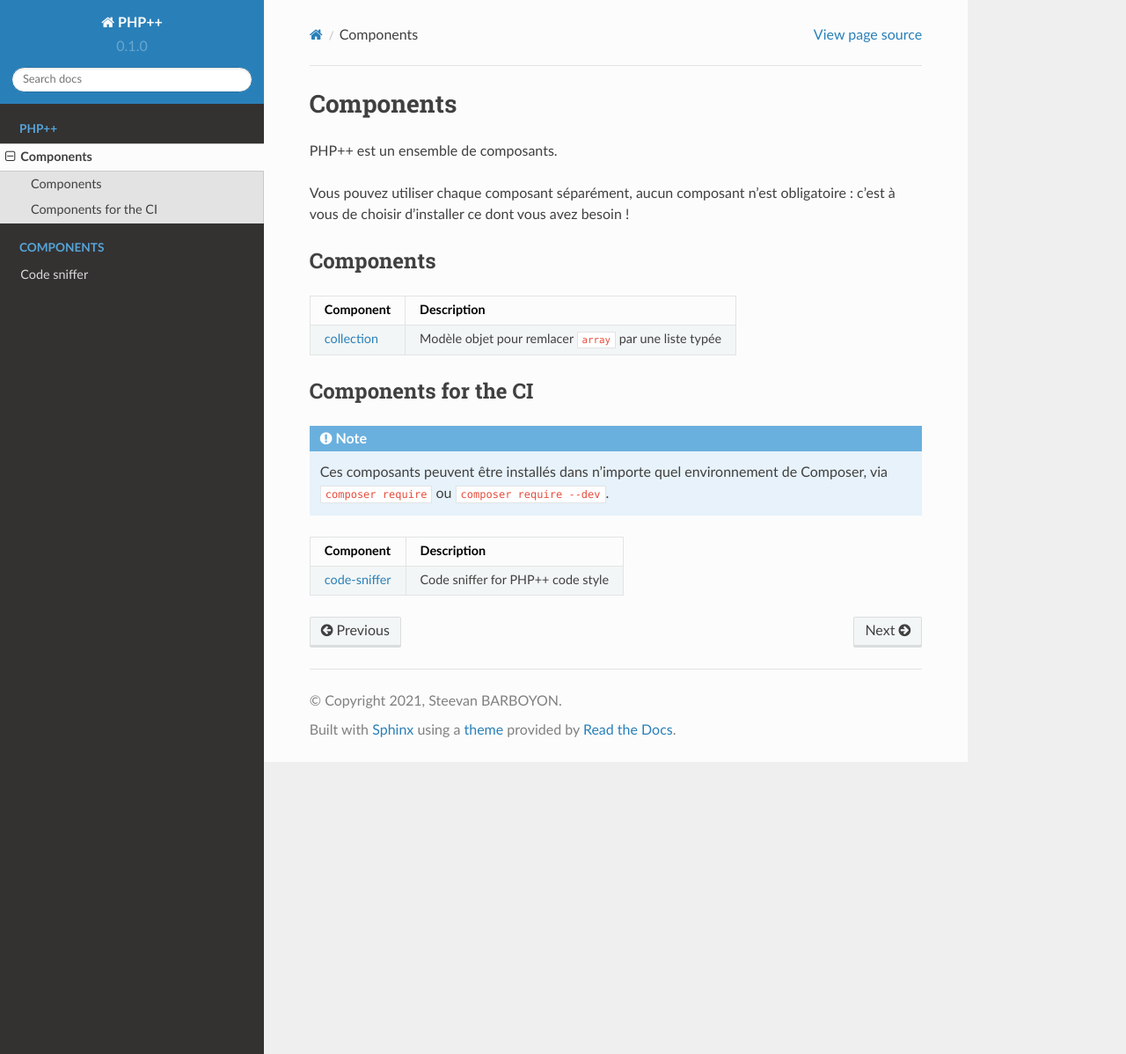
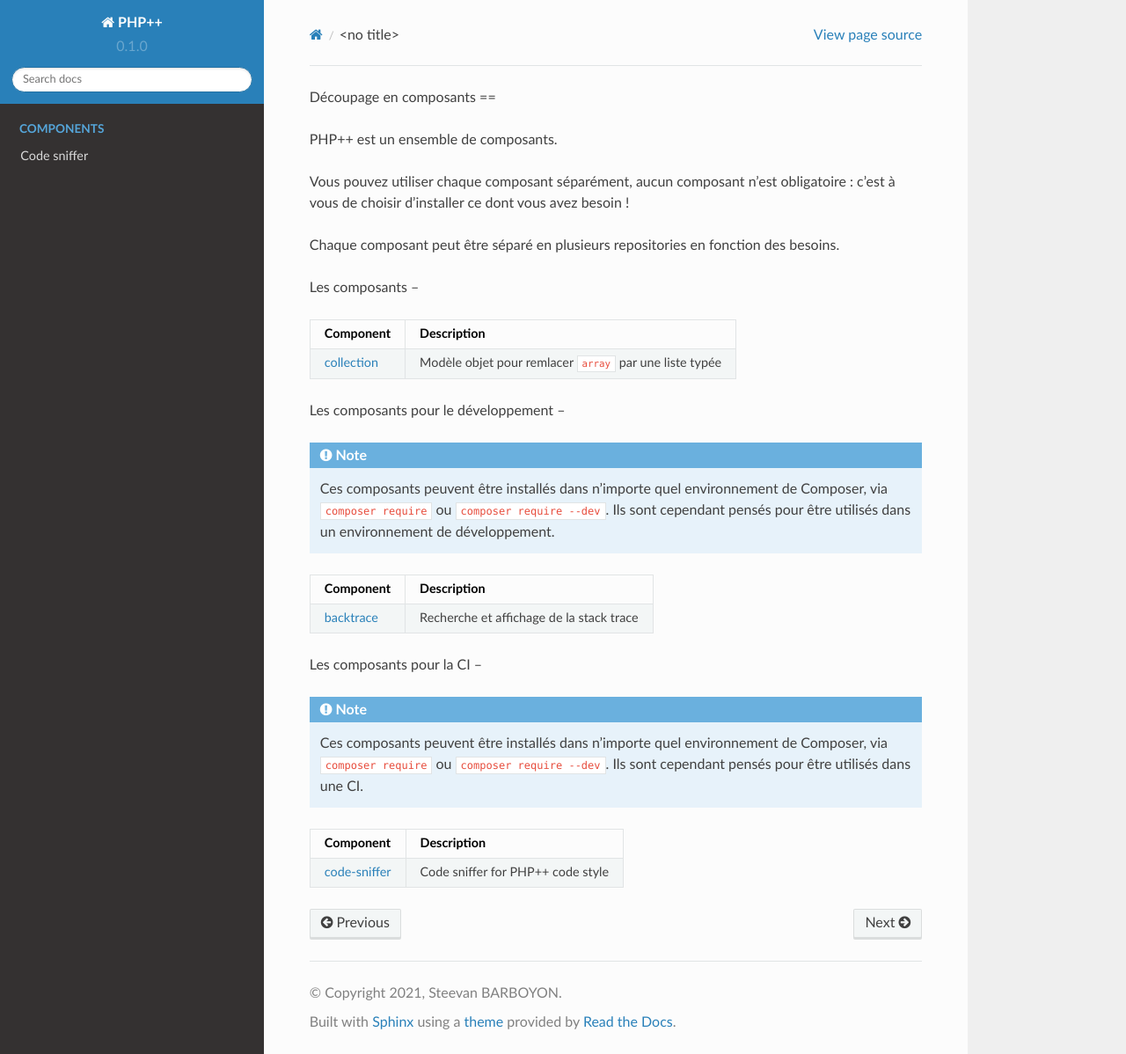
Before and after one commit to php-pp/readthedocs, a Sphinx documentation site: the page built from docs/source/components.rst, in a window 1280 px wide and 1198 px high. Shown: the whole window at 88% size. Built offline with Sphinx 7.4.7 and the Read the Docs theme 2.0.0, drawn with Linux system fonts in a browser that asks for light colours.

Commit message:
Documentation

```diff
--- a/docs/source/components.rst
+++ b/docs/source/components.rst
@@ -1,13 +1,15 @@
-Components
-==========
+Découpage en composants
+==
 
 PHP++ est un ensemble de composants.
 
 Vous pouvez utiliser chaque composant séparément, aucun composant n'est obligatoire :
 c'est à vous de choisir d'installer ce dont vous avez besoin !
 
-Components
-----------
+Chaque composant peut être séparé en plusieurs repositories en fonction des besoins.
+
+Les composants
+--
 
 +-------------------------------------------------+----------------------------------------------------------+
 | Component                                       | Description                                              |
@@ -15,16 +17,33 @@
 | `collection <component/collection/index.html>`_ | Modèle objet pour remlacer ``array`` par une liste typée |
 +-------------------------------------------------+----------------------------------------------------------+
 
-Components for the CI
----------------------
+Les composants pour le développement
+--
 
 .. note::
 
    Ces composants peuvent être installés dans n'importe quel environnement de Composer,
    via ``composer require`` ou ``composer require --dev``.
+   Ils sont cependant pensés pour être utilisés dans un environnement de développement.
 
-+-----------------------------------------------------+-----------------------------------+
-| Component                                           | Description                       |
-+=====================================================+===================================+
-| `code-sniffer <component/code-sniffer/index.html>`_ | Code sniffer for PHP++ code style |
-+-----------------------------------------------------+-----------------------------------+
++-----------------------------------------------------+-----------------------------------------------------+
+| Component                                           | Description                                         |
++=====================================================+=====================================================+
+| `backtrace <component/backtrace/index.html>`_       | Recherche et affichage de la stack trace            |
++-----------------------------------------------------+-----------------------------------------------------+
+
+
+Les composants pour la CI
+--
+
+.. note::
+
+   Ces composants peuvent être installés dans n'importe quel environnement de Composer,
+   via ``composer require`` ou ``composer require --dev``.
+   Ils sont cependant pensés pour être utilisés dans une CI.
+
++-----------------------------------------------------+-----------------------------------------------------+
+| Component                                           | Description                                         |
++=====================================================+=====================================================+
+| `code-sniffer <component/code-sniffer/index.html>`_ | Code sniffer for PHP++ code style                   |
++-----------------------------------------------------+-----------------------------------------------------+
```
